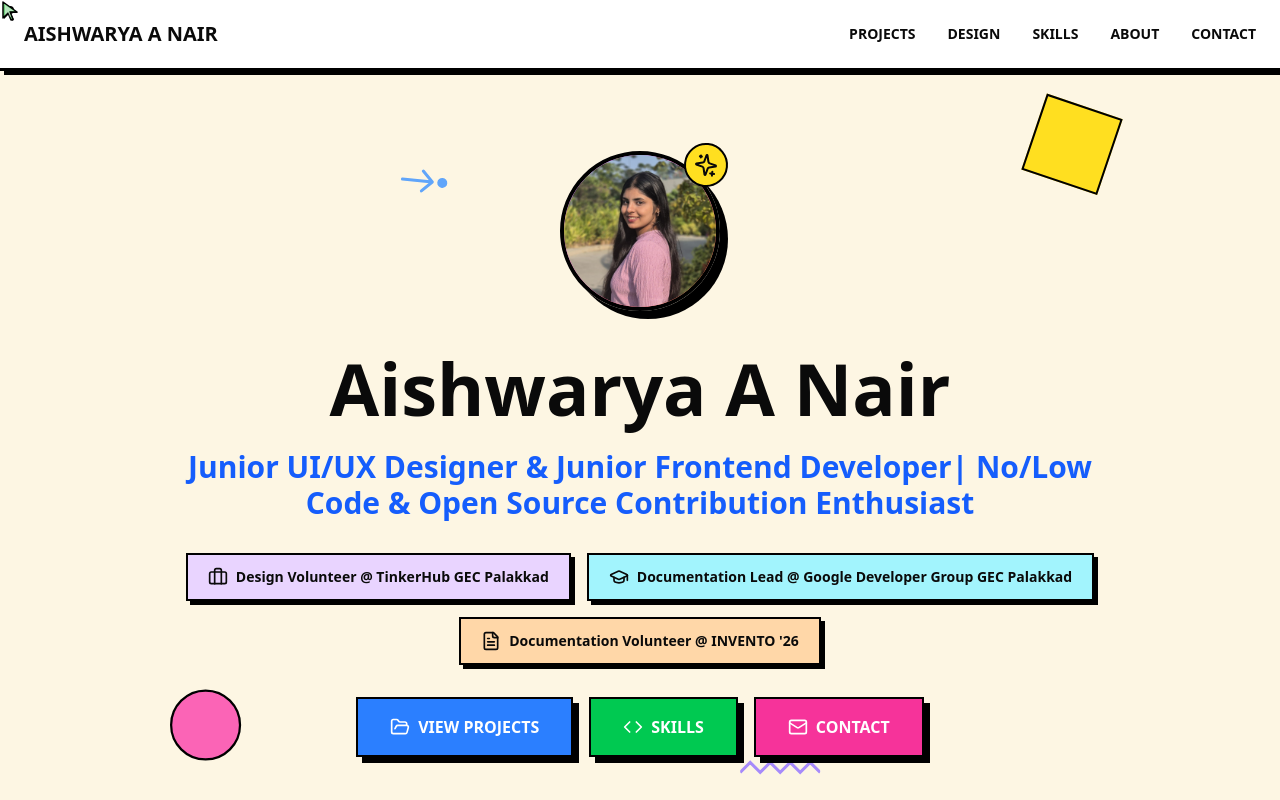
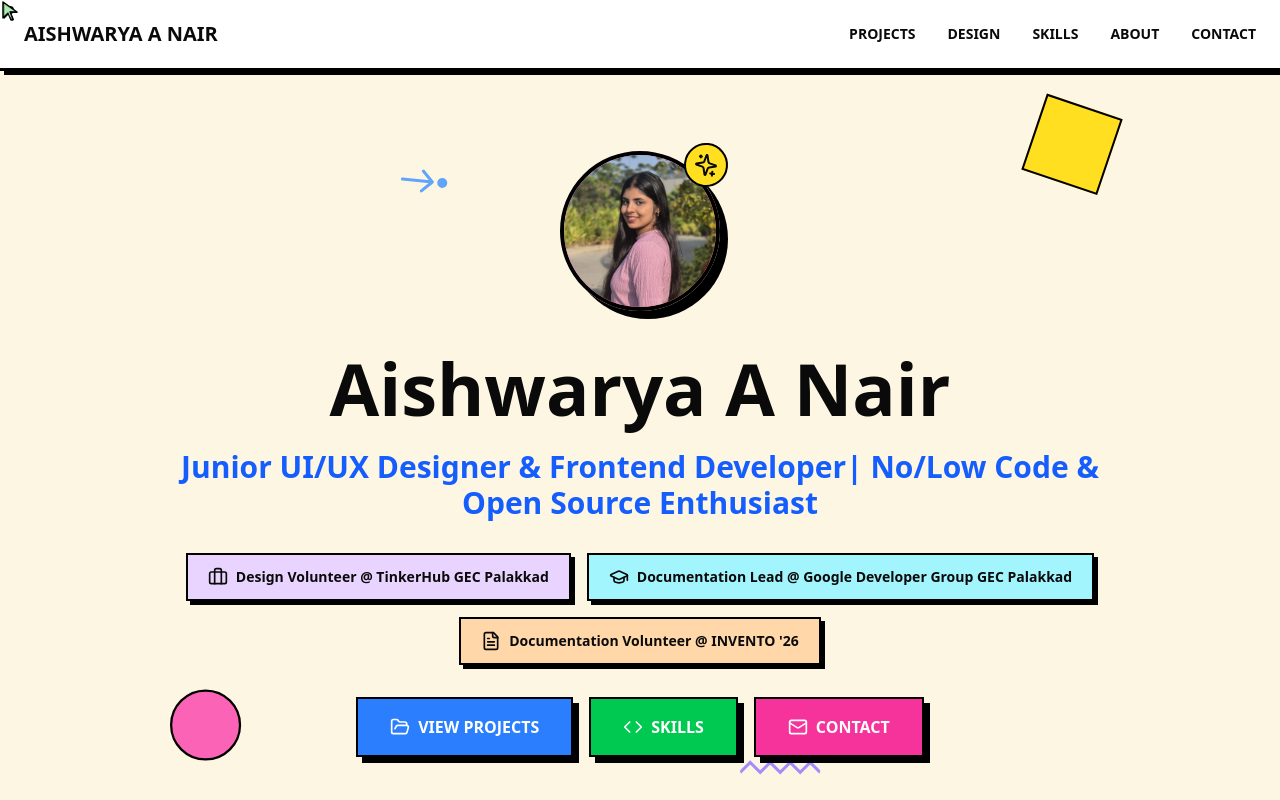
Before and after one commit to aishwaryanair440/My-Portfolio, a React (Vite) app: page / in a window 1280 px wide. Shown: the top 800 px of the page. Built offline with nearby package versions, Linux system fonts and the light colour scheme.

Commit message:
Update Hero.tsx

```diff
--- a/src/components/Hero.tsx
+++ b/src/components/Hero.tsx
@@ -94,7 +94,7 @@ export function Hero() {
               damping: 10
             }}
           >
-           Junior UI/UX Designer & Junior Frontend Developer| No/Low Code & Open Source Contribution Enthusiast
+           Junior UI/UX Designer & Frontend Developer| No/Low Code & Open Source Enthusiast
           </motion.h2>
         </motion.div>
 
```
